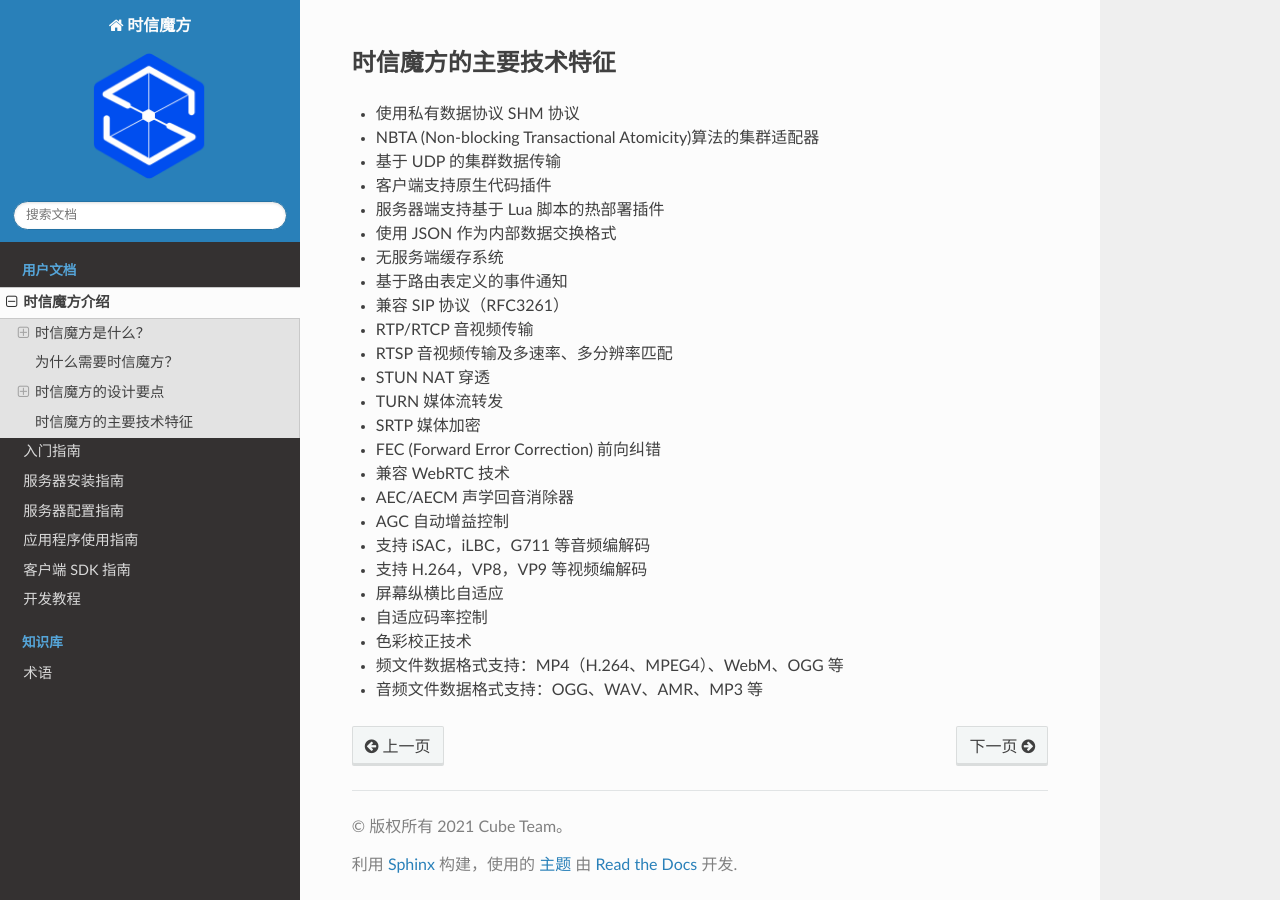
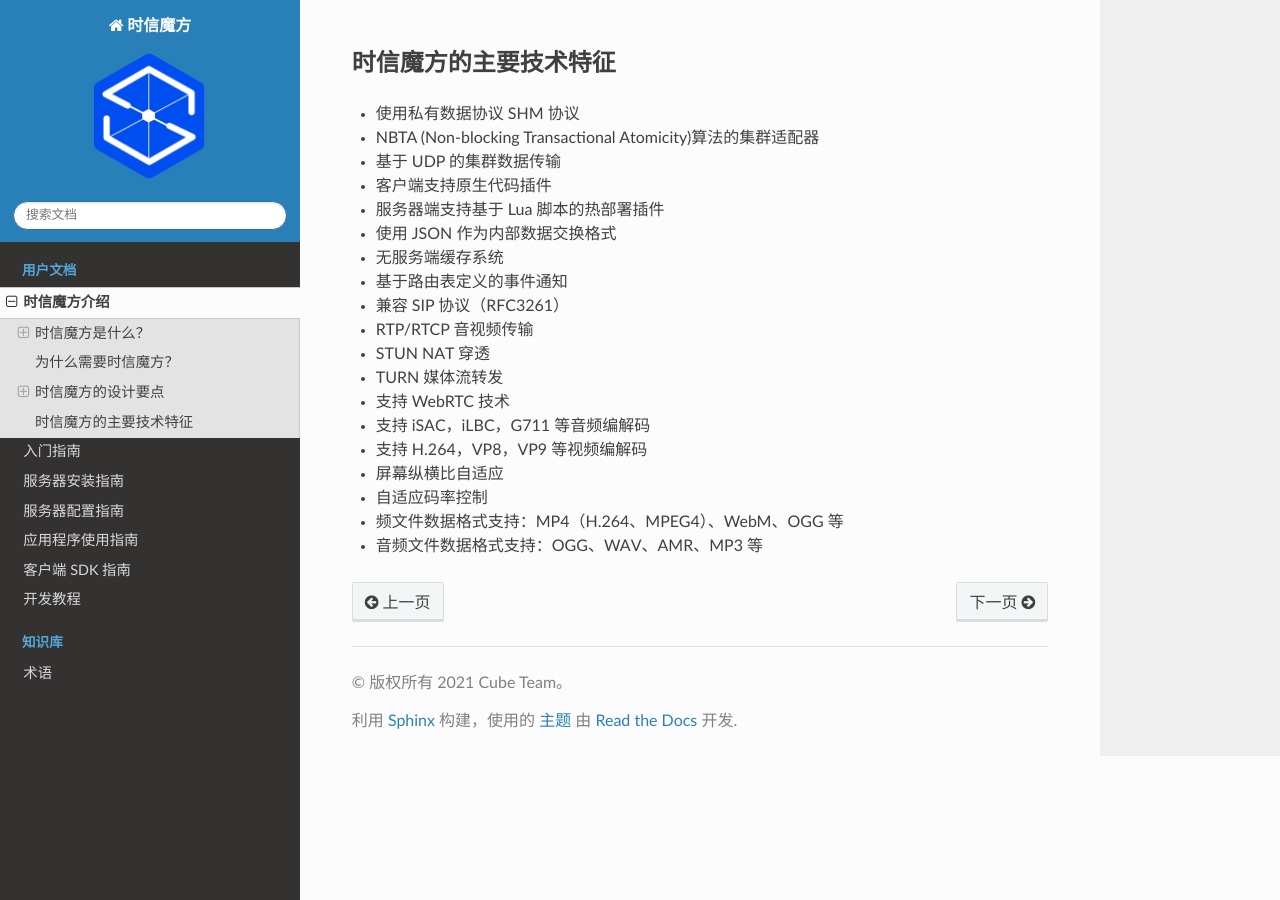
Before and after one commit to shixincube/cube-manual, a Sphinx documentation site: the page built from doc/source/user/intro.rst, in a window 1280 px wide and 900 px high, scrolled down 6780 px. Built offline with Sphinx 7.4.7 and the Read the Docs theme 2.0.0, drawn with Linux system fonts in a browser that asks for light colours.

Commit message:
Update doc

```diff
--- a/doc/source/user/application.rst
+++ b/doc/source/user/application.rst
@@ -1,3 +1,7 @@
 ===============================
 应用程序使用指南
 ===============================
+
+# **配置并运行 Web 版应用程序** (可选)
+# **配置并运行 iOS 版应用程序** (可选)
+# **配置并运行 Android 版应用程序** (可选)
--- a/doc/source/user/intro.rst
+++ b/doc/source/user/intro.rst
@@ -232,18 +232,12 @@
 * 基于路由表定义的事件通知
 * 兼容 SIP 协议（RFC3261）
 * RTP/RTCP 音视频传输
-* RTSP 音视频传输及多速率、多分辨率匹配
 * STUN NAT 穿透
 * TURN 媒体流转发
-* SRTP 媒体加密
-* FEC (Forward Error Correction) 前向纠错
-* 兼容 WebRTC 技术
-* AEC/AECM 声学回音消除器
-* AGC 自动增益控制
+* 支持 WebRTC 技术
 * 支持 iSAC，iLBC，G711 等音频编解码
 * 支持 H.264，VP8，VP9 等视频编解码
 * 屏幕纵横比自适应
 * 自适应码率控制
-* 色彩校正技术
 * 频文件数据格式支持：MP4（H.264、MPEG4）、WebM、OGG 等
 * 音频文件数据格式支持：OGG、WAV、AMR、MP3 等
```
Also changed, not shown: doc/source/user/quickstart.rst (+5 -4 lines).
